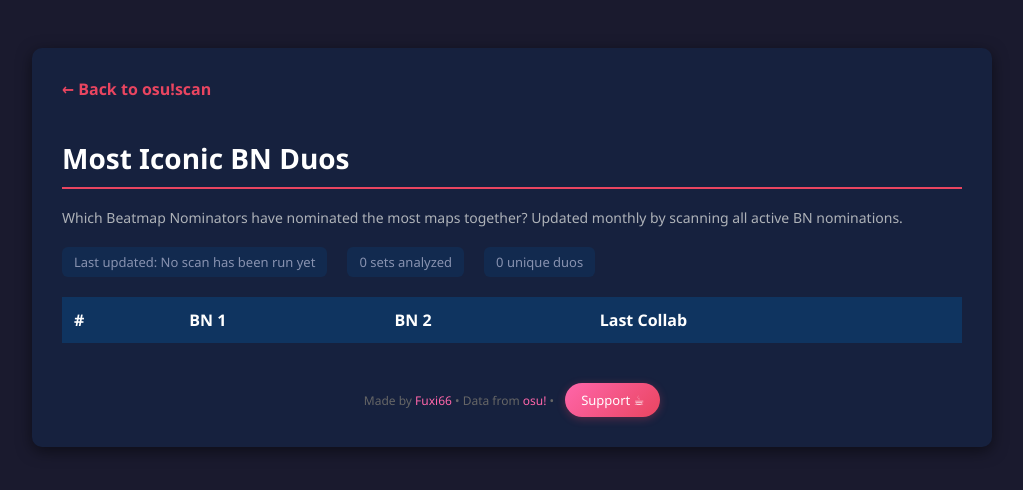
After one commit to wFuxi66/osu-scan, a Flask app: page /bn-duos in a window 1280 px wide. The commit adds this page. Shown: the top 490 px of the page, without its empty margins (128-1151 px from the left). Run offline with Flask 3, Linux system fonts and the light colour scheme; lists and menus that the app fills with data are empty.

Commit message:
Add BN Duo Leaderboard feature

```diff
--- a/app.py
+++ b/app.py
@@ -3,8 +3,11 @@ from dotenv import load_dotenv
 import threading
 import time
 import uuid
+import os
 import gder_logic
 from flask_limiter import Limiter
+from apscheduler.schedulers.background import BackgroundScheduler
+from apscheduler.triggers.cron import CronTrigger
 
 load_dotenv()
 
@@ -66,7 +69,9 @@ def cleanup_old_entries():
 
 @app.route('/', methods=['GET'])
 def index():
-    return render_template('index.html')
+    duo_data = gder_logic.load_bn_duo_results()
+    has_duos = duo_data is not None and len(duo_data.get('leaderboard', [])) > 0
+    return render_template('index.html', bn_duos_available=has_duos)
 
 def run_scan_job(job_id, username, mode, cancel_event):
     """Background thread function."""
@@ -228,6 +233,77 @@ def download_report(cache_id):
         headers={"Content-Disposition": f"attachment;filename={filename}"}
     )
 
+# ============================================================
+# GLOBAL BN DUO LEADERBOARD
+# ============================================================
+
+# Secret key for admin trigger (set via env var or default)
+GLOBAL_SCAN_SECRET = os.environ.get('GLOBAL_SCAN_SECRET', 'osuscan_admin_secret')
+
+# Track global scan status
+GLOBAL_SCAN_STATUS = {'running': False, 'message': '', 'last_run': None}
+
+def run_global_bn_duo_scan():
+    """Background function for the global BN duo scan."""
+    if GLOBAL_SCAN_STATUS['running']:
+        print("Global BN duo scan already running, skipping.")
+        return
+
+    GLOBAL_SCAN_STATUS['running'] = True
+    GLOBAL_SCAN_STATUS['message'] = 'Starting global BN duo scan...'
+
+    def progress(msg):
+        GLOBAL_SCAN_STATUS['message'] = msg
+        print(f"[BN Duo Scan] {msg}")
+
+    try:
+        result = gder_logic.global_bn_duo_scan(progress_callback=progress)
+        if 'error' in result:
+            print(f"Global BN duo scan failed: {result['error']}")
+        else:
+            print(f"Global BN duo scan completed successfully.")
+    except Exception as e:
+        print(f"Global BN duo scan error: {e}")
+    finally:
+        GLOBAL_SCAN_STATUS['running'] = False
+        GLOBAL_SCAN_STATUS['message'] = 'Idle'
+        GLOBAL_SCAN_STATUS['last_run'] = time.strftime('%Y-%m-%d %H:%M UTC', time.gmtime())
+
+@app.route('/bn-duos')
+def bn_duos_page():
+    data = gder_logic.load_bn_duo_results()
+    return render_template('bn_duos.html', data=data, scan_status=GLOBAL_SCAN_STATUS)
+
+@app.route('/api/trigger_global_scan', methods=['POST'])
+def trigger_global_scan():
+    key = request.args.get('key') or request.form.get('key')
+    if key != GLOBAL_SCAN_SECRET:
+        return jsonify({'error': 'Unauthorized'}), 403
+
+    if GLOBAL_SCAN_STATUS['running']:
+        return jsonify({'error': 'Scan already running', 'status': GLOBAL_SCAN_STATUS['message']})
+
+    thread = threading.Thread(target=run_global_bn_duo_scan, daemon=True)
+    thread.start()
+    return jsonify({'status': 'Scan started'})
+
+@app.route('/api/global_scan_status')
+@limiter.exempt
+def global_scan_status():
+    return jsonify(GLOBAL_SCAN_STATUS)
+
+# Monthly scheduler - runs on the 1st of each month at 06:00 UTC
+scheduler = BackgroundScheduler(daemon=True)
+scheduler.add_job(
+    run_global_bn_duo_scan,
+    trigger=CronTrigger(day=1, hour=6, minute=0),
+    id='monthly_bn_duo_scan',
+    name='Monthly BN Duo Scan',
+    replace_existing=True
+)
+scheduler.start()
+print("APScheduler started - BN Duo scan scheduled for 1st of each month at 06:00 UTC")
+
 if __name__ == '__main__':
     print("Starting osu!scan...")
     print("Open http://127.0.0.1:5000 in your browser")
--- /dev/null
+++ b/data/bn_duos.json
@@ -0,0 +1,8 @@
+{
+    "leaderboard": [],
+    "total_bns_scanned": 0,
+    "total_sets_scanned": 0,
+    "total_duos": 0,
+    "updated_at": "No scan has been run yet",
+    "scan_duration_note": "Awaiting first monthly scan"
+}
--- a/requirements.txt
+++ b/requirements.txt
@@ -3,3 +3,4 @@ flask
 gunicorn
 python-dotenv
 Flask-Limiter
+APScheduler
--- /dev/null
+++ b/templates/bn_duos.html
@@ -0,0 +1,296 @@
+<!DOCTYPE html>
+<html lang="en">
+
+<head>
+    <meta charset="UTF-8">
+    <meta name="viewport" content="width=device-width, initial-scale=1.0">
+    <title>Most Iconic BN Duos - osu!scan</title>
+    <link rel="icon" type="image/png" href="{{ url_for('static', filename='favicon.png') }}">
+    <style>
+        body {
+            font-family: 'Segoe UI', Tahoma, Geneva, Verdana, sans-serif;
+            background-color: #1a1a2e;
+            color: #fff;
+            padding: 40px;
+        }
+
+        .container {
+            max-width: 900px;
+            margin: 0 auto;
+            background: #16213e;
+            padding: 30px;
+            border-radius: 10px;
+            box-shadow: 0 4px 15px rgba(0, 0, 0, 0.5);
+        }
+
+        h1 {
+            color: #fff;
+            border-bottom: 2px solid #e94560;
+            padding-bottom: 10px;
+            font-size: 28px;
+        }
+
+        .subtitle {
+            color: #aeb2b8;
+            font-size: 14px;
+            margin-bottom: 20px;
+        }
+
+        .back-link {
+            display: inline-block;
+            margin-bottom: 20px;
+            color: #e94560;
+            text-decoration: none;
+            font-weight: bold;
+        }
+
+        .back-link:hover {
+            color: #ff66aa;
+        }
+
+        .meta-info {
+            display: flex;
+            gap: 20px;
+            flex-wrap: wrap;
+            margin-bottom: 20px;
+            font-size: 13px;
+            color: #8892b0;
+        }
+
+        .meta-info span {
+            background: rgba(15, 52, 96, 0.5);
+            padding: 6px 12px;
+            border-radius: 6px;
+        }
+
+        .scan-running {
+            background: rgba(233, 69, 96, 0.15);
+            border: 1px solid #e94560;
+            border-radius: 8px;
+            padding: 15px;
+            margin-bottom: 20px;
+            display: flex;
+            align-items: center;
+            gap: 12px;
+        }
+
+        .scan-running .spinner {
+            border: 3px solid #f3f3f3;
+            border-top: 3px solid #e94560;
+            border-radius: 50%;
+            width: 20px;
+            height: 20px;
+            animation: spin 1s linear infinite;
+            flex-shrink: 0;
+        }
+
+        @keyframes spin {
+            0% {
+                transform: rotate(0deg);
+            }
+
+            100% {
+                transform: rotate(360deg);
+            }
+        }
+
+        table {
+            width: 100%;
+            border-collapse: collapse;
+            margin-top: 20px;
+        }
+
+        th {
+            background-color: #0f3460;
+            color: white;
+            padding: 12px;
+            text-align: left;
+        }
+
+        td {
+            padding: 12px;
+            border-bottom: 1px solid #0f3460;
+            color: inherit;
+        }
+
+        tbody tr {
+            color: #e0e0e0;
+        }
+
+        tr:nth-child(even) {
+            background-color: rgba(15, 52, 96, 0.3);
+        }
+
+        tr:hover {
+            background-color: rgba(233, 69, 96, 0.15);
+        }
+
+        .rank-1 {
+            color: #ffd700;
+            font-weight: bold;
+        }
+
+        .rank-2 {
+            color: #c0c0c0;
+            font-weight: bold;
+        }
+
+        .rank-3 {
+            color: #cd7f32;
+            font-weight: bold;
+        }
+
+        .no-data {
+            text-align: center;
+            padding: 60px 20px;
+            color: #8892b0;
+        }
+
+        .no-data p {
+            font-size: 18px;
+            margin-bottom: 10px;
+        }
+
+        .no-data small {
+            font-size: 14px;
+            color: #666;
+        }
+
+        /* Mobile Responsiveness */
+        @media (max-width: 600px) {
+            body {
+                padding: 10px;
+            }
+
+            .container {
+                padding: 15px;
+                width: 100%;
+                box-sizing: border-box;
+            }
+
+            h1 {
+                font-size: 22px;
+            }
+
+            .back-link {
+                display: block;
+                text-align: center;
+                margin-bottom: 10px;
+            }
+
+            .table-wrapper {
+                overflow-x: auto;
+                -webkit-overflow-scrolling: touch;
+            }
+
+            table {
+                font-size: 14px;
+                white-space: nowrap;
+            }
+
+            th,
+            td {
+                padding: 8px 5px;
+            }
+
+            .meta-info {
+                flex-direction: column;
+                gap: 8px;
+            }
+        }
+
+        /* Ko-fi Support Button */
+        .kofi-btn {
+            display: inline-block;
+            background: linear-gradient(135deg, #ff66aa 0%, #e94560 100%);
+            color: white;
+            padding: 8px 16px;
+            border-radius: 20px;
+            text-decoration: none;
+            font-size: 13px;
+            font-weight: 500;
+            transition: all 0.3s ease;
+            box-shadow: 0 2px 8px rgba(233, 69, 96, 0.3);
+            margin-left: 8px;
+        }
+
+        .kofi-btn:hover {
+            transform: translateY(-2px);
+            box-shadow: 0 4px 15px rgba(233, 69, 96, 0.5);
+            background: linear-gradient(135deg, #ff7ab8 0%, #ff2e63 100%);
+        }
+    </style>
+</head>
+
+<body>
+    <div class="container">
+        <a href="/" class="back-link">← Back to osu!scan</a>
+
+        <h1>Most Iconic BN Duos</h1>
+        <p class="subtitle">
+            Which Beatmap Nominators have nominated the most maps together?
+            Updated monthly by scanning all active BN nominations.
+        </p>
+
+        {% if scan_status.running %}
+        <div class="scan-running">
+            <div class="spinner"></div>
+            <div>
+                <strong>Scan in progress...</strong><br>
+                <span style="font-size: 13px; color: #aeb2b8;">{{ scan_status.message }}</span>
+            </div>
+        </div>
+        {% endif %}
+
+        {% if data %}
+        <div class="meta-info">
+            <span>Last updated: {{ data.updated_at }}</span>
+            <span>{{ data.total_sets_scanned }} sets analyzed</span>
+            <span>{{ data.total_duos }} unique duos</span>
+        </div>
+
+        <div class="table-wrapper">
+            <table>
+                <thead>
+                    <tr>
+                        <th>#</th>
+                        <th>BN 1</th>
+                        <th>BN 2</th>
+                        <th>Last Collab</th>
+                    </tr>
+                </thead>
+                <tbody>
+                    {% for entry in data.leaderboard %}
+                    <tr class="{% if loop.index <= 3 %}rank-{{ loop.index }}{% endif %}">
+                        <td>{{ loop.index }}</td>
+                        <td>{{ entry.bn1_name }}</td>
+                        <td>{{ entry.bn2_name }}</td>
+                        <td>{{ entry.last_date }}</td>
+                    </tr>
+                    {% endfor %}
+                </tbody>
+            </table>
+        </div>
+
+        {% else %}
+        <div class="no-data">
+            {% if scan_status.running %}
+            <p>First scan is running now!</p>
+            <small>This page will have data once the scan completes. Check back in ~15-20 minutes.</small>
+            {% else %}
+            <p>No data available yet.</p>
+            <small>The global BN duo scan hasn't run yet. Data will be available after the first monthly scan.</small>
+            {% endif %}
+        </div>
+        {% endif %}
+
+        <div style="margin-top: 40px; text-align: center; font-size: 12px; color: #666;">
+            Made by <a href="https://osu.ppy.sh/users/24230576"
+                style="color: #ff66aa; text-decoration: none;">Fuxi66</a>
+            • Data from <a href="https://osu.ppy.sh" style="color: #ff66aa; text-decoration: none;">osu!</a>
+            • <a href="https://ko-fi.com/fuxi66" target="_blank" class="kofi-btn">Support ☕</a>
+        </div>
+    </div>
+</body>
+
+</html>
```
Also changed, not shown: gder_logic.py (+196 -0 lines), templates/index.html (+9 -1 lines), README.md.
